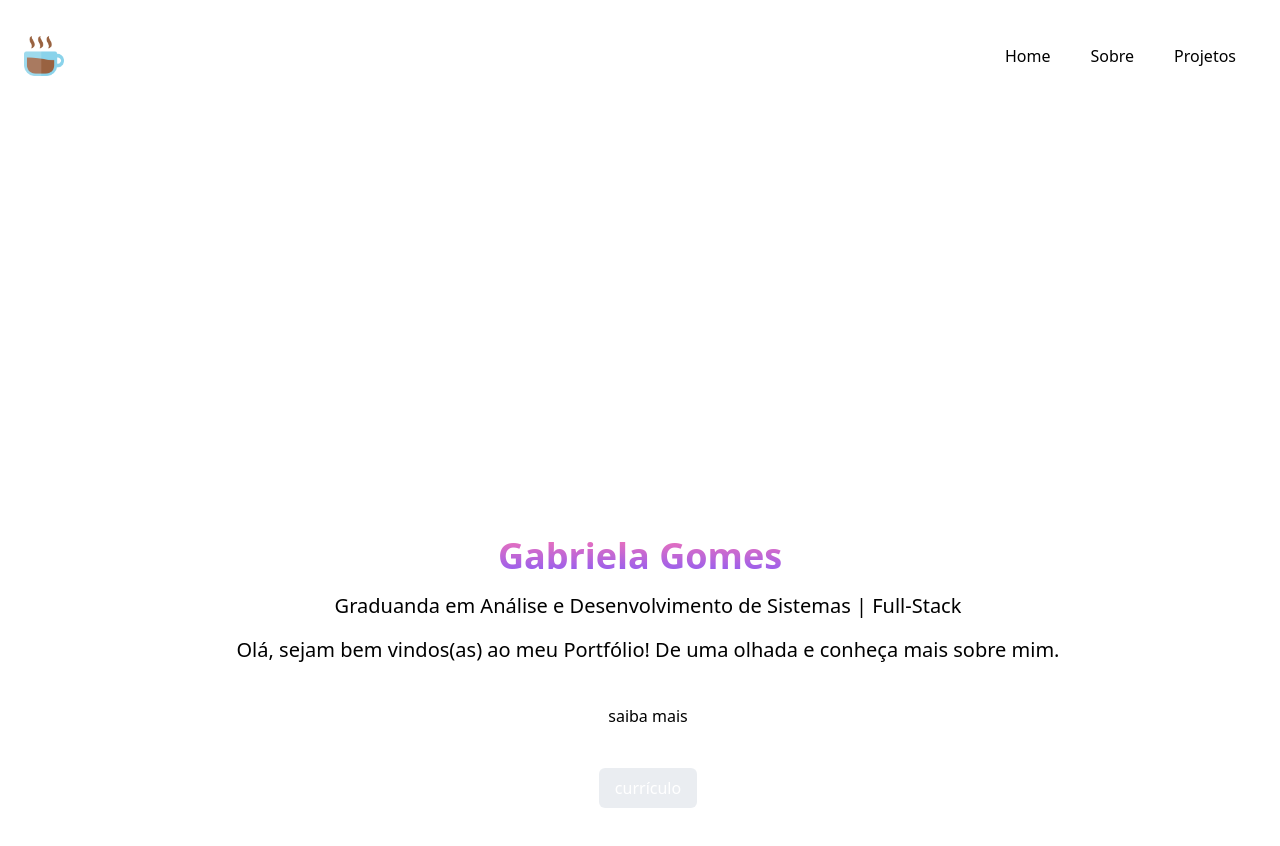
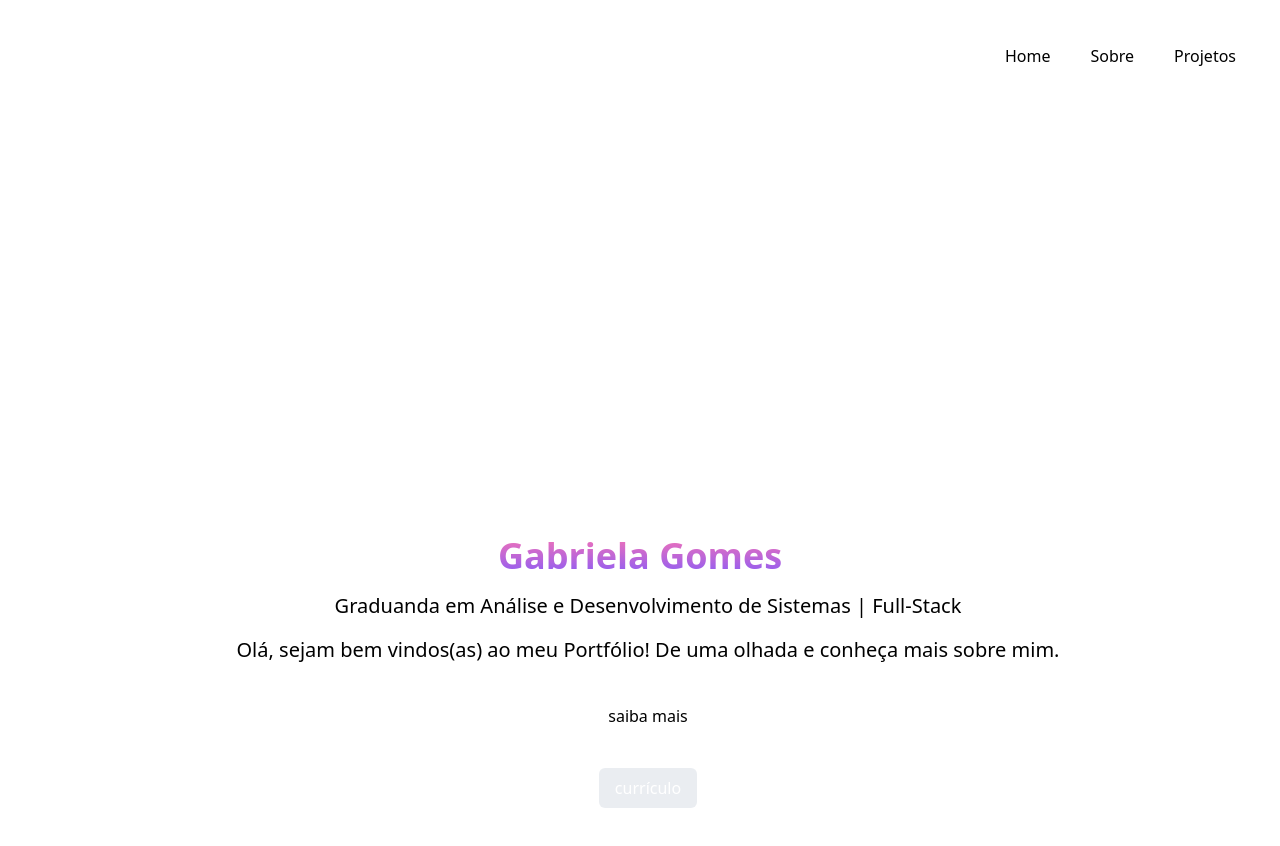
Before and after one commit to gabimezze/Portfolio, a Next.js app in the folder my-app/: page / in a window 1280 px wide. Shown: the top 846 px of the page. Built offline with nearby package versions, Linux system fonts and the light colour scheme.

Commit message:
change img

```diff
--- a/my-app/src/components/Cabecalho/Cabecalho.tsx
+++ b/my-app/src/components/Cabecalho/Cabecalho.tsx
@@ -1,11 +1,11 @@
 import Menu from "../Menu/Menu";
 import Image from "next/image";
-import coffee from "@/img/coffee.png";
+import logo from "@/img/logo-g.png";
 
 export default function Cabecalho() {
     return (
         <header className="cabecalho">
-            <a><Image src={coffee} alt="coffee" width={40} height={270} /></a>
+            <a><Image src={logo} alt="logo" width={40} height={270} /></a>
             <Menu />
         </header>
     )
```
Also changed, not shown: my-app/src/img/coffee.png (deleted), my-app/src/img/logo-g.png (added).
